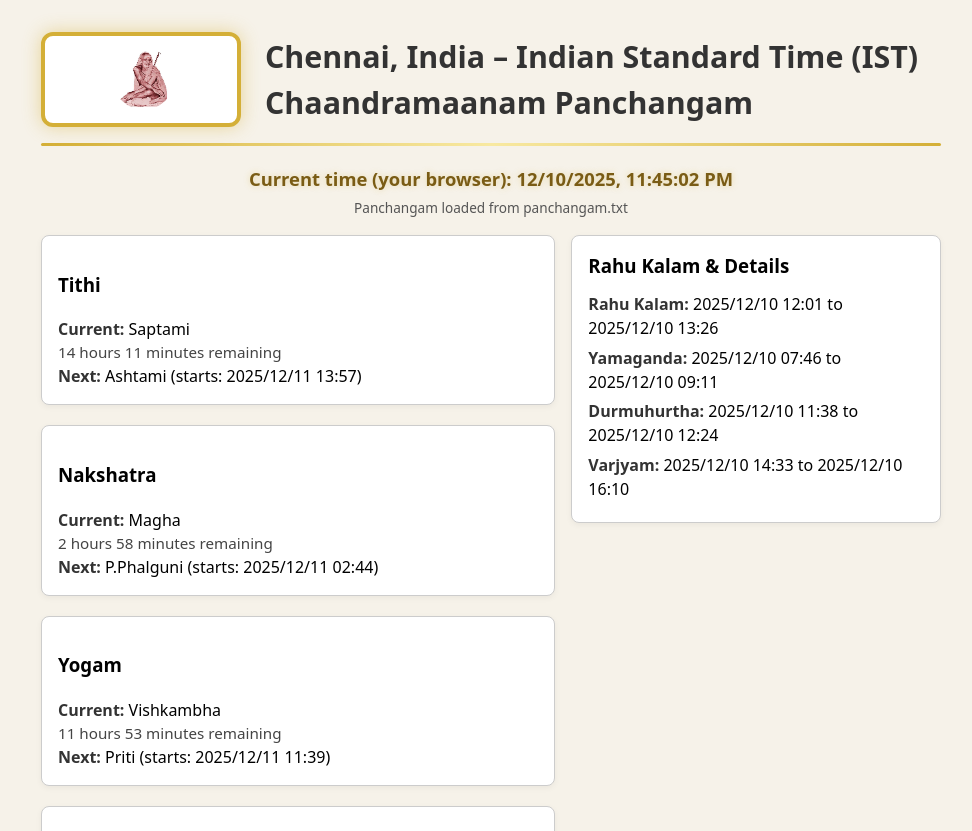
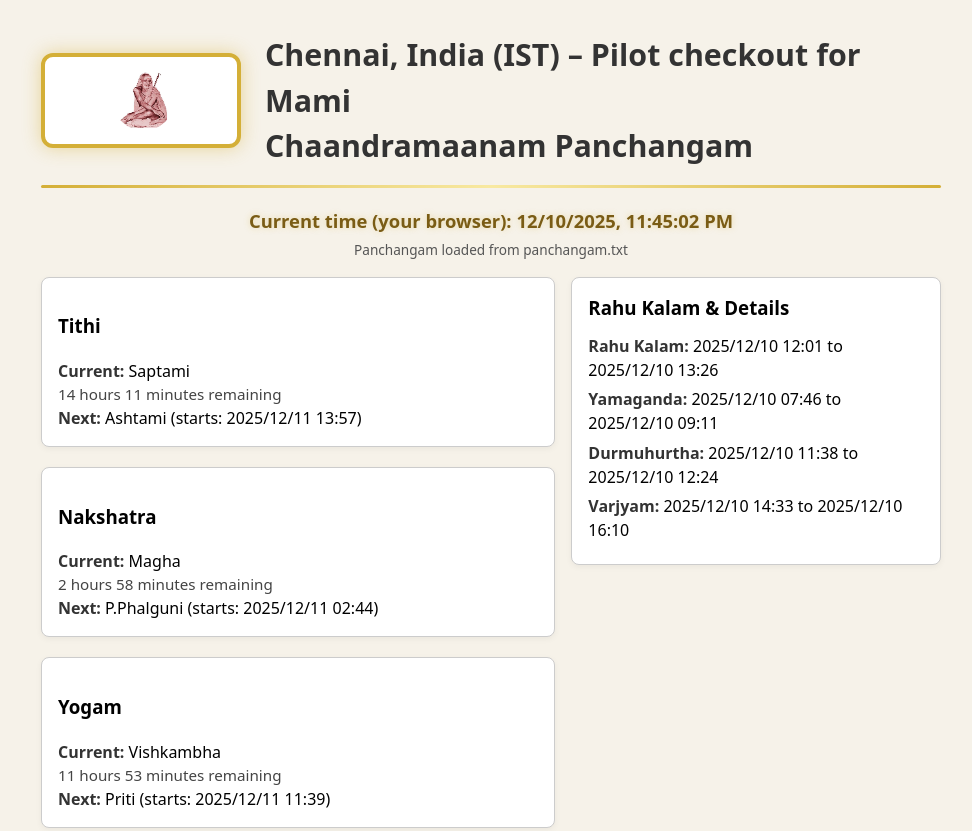
Before and after one commit to esbalabhakti-arch/IndiaPanchangam, a plain HTML site: page index.html in a window 1280 px wide. Shown: the top 831 px of the page, without its empty margins (149-1121 px from the left). Drawn offline with Linux system fonts and the light colour scheme.

Commit message:
Update index.html

```diff
--- a/index.html
+++ b/index.html
@@ -166,7 +166,7 @@
     <img src="guru.png" alt="Guru Image" />
 
     <div class="header-title">
-      <h1>Chennai, India – Indian Standard Time (IST)</h1>
+      <h1>Chennai, India (IST) – Pilot checkout for Mami</h1>
       <h1>Chaandramaanam Panchangam</h1>
       <!-- <div class="sanskrit">चन्द्रमान पञ्चाङ्गम्</div> -->
     </div>
```
